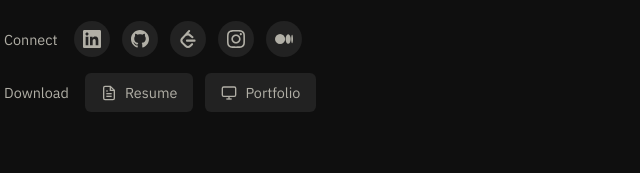
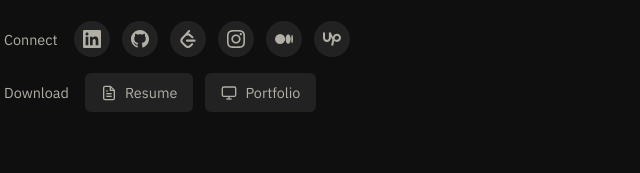
Before and after one commit to prammmoe/prammmoe-space, an Astro site: page / in a window 1280 px wide. Shown: the part 232-405 px from the top of the page, 378-1018 px from the left. Built offline with nearby package versions, Linux system fonts and the light colour scheme; Astro itself is replaced by a stand-in of ours.

Commit message:
feat: deploy

```diff
--- a/src/pages/index.astro
+++ b/src/pages/index.astro
@@ -43,6 +43,11 @@ import Base from '../layouts/Base.astro'
             <a href="https://medium.com/@prammmoe" target="_blank" rel="noopener noreferrer" class="social-link" title="Medium">
               <svg viewBox="0 0 24 24" fill="currentColor" width="20" height="20">
                 <path d="M13.54 12a6.8 6.8 0 01-6.77 6.82A6.8 6.8 0 010 12a6.8 6.8 0 016.77-6.82A6.8 6.8 0 0113.54 12zM20.96 12c0 3.54-1.51 6.42-3.38 6.42-1.87 0-3.39-2.88-3.39-6.42s1.52-6.42 3.39-6.42 3.38 2.88 3.38 6.42M24 12c0 3.17-.53 5.75-1.19 5.75-.66 0-1.19-2.58-1.19-5.75s.53-5.75 1.19-5.75C23.47 6.25 24 8.83 24 12z"/>
+              </svg>
+            </a>
+            <a href="https://www.upwork.com/freelancers/prammmoe" target="_blank" rel="noopener noreferrer" class="social-link" title="Upwork">
+              <svg viewBox="0 0 24 24" fill="currentColor" width="20" height="20">
+                <path d="M18.561 13.158c-1.102 0-2.135-.467-3.074-1.227l.228-1.076.008-.042c.207-1.143.849-3.06 2.839-3.06 1.492 0 2.703 1.212 2.703 2.703-.001 1.489-1.212 2.702-2.704 2.702zm0-8.14c-2.539 0-4.51 1.649-5.31 4.366-1.22-1.834-2.148-4.036-2.687-5.892H7.828v7.112c-.002 1.406-1.141 2.546-2.547 2.548-1.405-.002-2.543-1.143-2.545-2.548V3.492H0v7.112c0 2.914 2.37 5.303 5.281 5.303 2.913 0 5.283-2.389 5.283-5.303v-1.19c.529 1.107 1.182 2.229 1.974 3.221l-1.673 7.873h2.797l1.213-5.71c1.063.679 2.285 1.109 3.686 1.109 3 0 5.439-2.452 5.439-5.45 0-3-2.439-5.439-5.439-5.439z"/>
               </svg>
             </a>
           </div>
```
